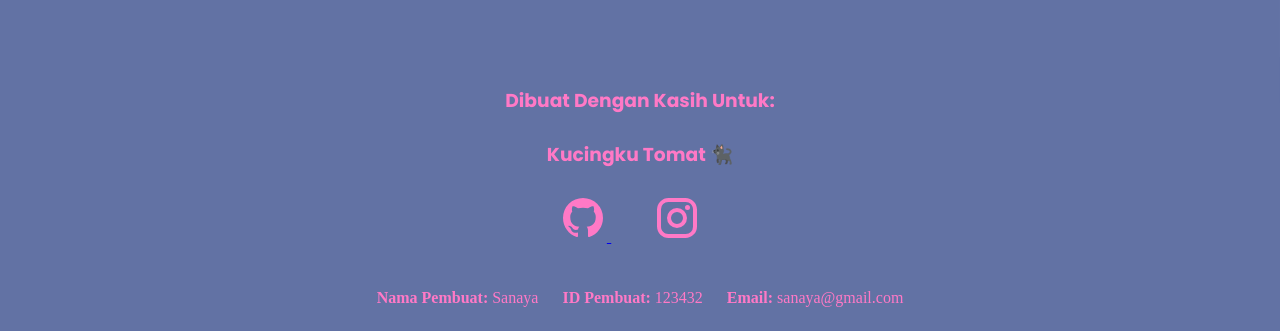
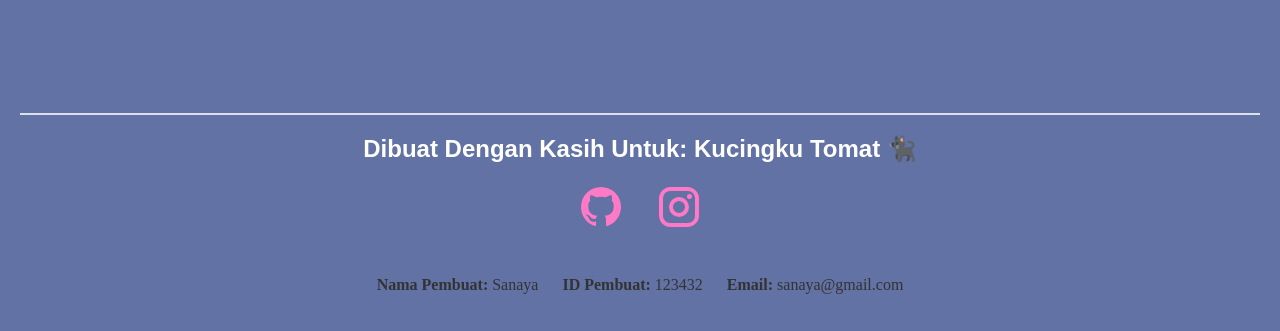
Before and after one commit to SanayaAlmatin/Submission-Dicoding1, a plain HTML site: page index.html in a window 1280 px wide. Shown: the part 2961-3292 px from the top of the page. Drawn offline with nearby package versions, Linux system fonts and the light colour scheme.

Commit message:
perbaikan tampilan main

```diff
--- a/index.html
+++ b/index.html
@@ -171,10 +171,12 @@
         </svg>
     </main>
     <footer>
-        <h3>Dibuat Dengan Kasih Untuk: <span>
-                <h4>Kucingku Tomat 🐈‍⬛</h4>
-            </span></h3>
-        <div style="margin-top: 20px;">
+        <footer>
+            <h3>Dibuat Dengan Kasih Untuk:
+                <span>Kucingku Tomat 🐈‍⬛</span>
+            </h3>
+
+            <div class="social-links">
                 <a href="https://github.com" target="_blank" class="nav-item">
                     <svg xmlns="http://www.w3.org/2000/svg" width="48" height="48" viewBox="0 0 24 24">
                         <path fill="#ff79c6"
@@ -182,7 +184,7 @@
                     </svg>
                     <span class="nav-text">GitHub</span>
                 </a>
-            &nbsp;&nbsp;&nbsp;&nbsp;
+
                 <a href="https://instagram.com" target="_blank" class="nav-item">
                     <svg xmlns="http://www.w3.org/2000/svg" width="48" height="48" viewBox="0 0 24 24">
                         <path fill="#ff79c6"
@@ -191,13 +193,16 @@
                     <span class="nav-text">Instagram</span>
                 </a>
             </div>
-        <div style="margin-top: 40px;">
+
+            <div class="creator-info">
                 <p>
                     <strong>Nama Pembuat:</strong> Sanaya &nbsp;&nbsp;&nbsp;&nbsp;
                     <strong>ID Pembuat:</strong> 123432 &nbsp;&nbsp;&nbsp;&nbsp;
                     <strong>Email:</strong> sanaya@gmail.com
                 </p>
             </div>
+        </footer>
+
     </footer>
 
 </body>
--- a/style.css
+++ b/style.css
@@ -250,16 +250,20 @@ main {
     margin: 0;
     padding: 0;
     display: flex;
-    flex-wrap: nowrap; /* Mencegah kolom bergeser ke bawah */
+    flex-wrap: nowrap;
+    /* Mencegah kolom bergeser ke bawah */
     margin-bottom: 50px;
     margin-left: 20px;
     margin-right: 20px;
-    justify-content: space-between; /* Menjaga jarak antar kolom */
+    justify-content: space-between;
+    /* Menjaga jarak antar kolom */
 }
 
 .column-foto {
-    flex: 1 1 0; /* Membuat kolom bisa menyesuaikan ukuran */
-    max-width: 50%; /* Menjaga ukuran kolom maksimal 50% */
+    flex: 1 1 0;
+    /* Membuat kolom bisa menyesuaikan ukuran */
+    max-width: 50%;
+    /* Menjaga ukuran kolom maksimal 50% */
     padding: 15px;
     text-align: center;
 }
@@ -475,14 +479,63 @@ main {
 }
 
 
-footer {
+/* footer {
     background-color: #6272a4;
     margin-top: -50px;
-    padding: 10px;
+    padding: 20px;
     text-align: center;
     color: #ff79c6;
     font-family: 'Poppins', sans-serif;
     font-weight: 300;
+    border-top: 2px solid #dee2e6;
+} */
+
+footer {
+    padding: 20px;
+    margin-top: -8px;
+    background-color: #6272a4;
+    text-align: center;
+    border-top: 2px solid #dee2e6;
+}
+
+footer h3, footer h4 {
+    margin: 0;
+    font-size: 1.5rem;
+    color: #fff;
+}
+
+.social-links {
+    display: flex;
+    justify-content: center;
+    margin-top: 20px;
+}
+
+.social-links a {
+    text-decoration: none;
+    color: #ff79c6;
+    margin: 0 15px;
+    display: flex;
+    flex-direction: column;
+    align-items: center;
+}
+
+.social-links svg {
+    margin-bottom: 5px;
+    transition: transform 0.2s;
+}
+
+.social-links a:hover svg {
+    transform: scale(1.1);
+}
+
+.creator-info {
+    margin-top: 40px;
+}
+
+.creator-info p {
+    margin: 0;
+    font-size: 1rem;
+    color: #333;
 }
 
 /* Media Query untuk tampilan di smartphone */
@@ -521,32 +574,6 @@ footer {
         font-size: 1.5em;
     }
 
-    footer {
-        text-align: center;
-        padding: 20px;
-        background-color: #6272a4;
-    }
-
-    /* @media (max-width: 480px) {
-        .navbar {
-            padding: 10px;
-        }
-
-        .nav-menu {
-            flex-direction: column;
-            width: 100%;
-            align-items: center;
-        }
-
-        .nav-item {
-            margin: 5px 0;
-        }
-
-        .nav-item a {
-            padding: 10px;
-        }
-    } */
-
     /* Dark Mode */
     body.dark {
         background-color: #292c35;
@@ -561,7 +588,6 @@ footer {
         color: #fff;
     }
 
-    @media (max-width: 768px) {
     .nav-menu {
         display: none;
         flex-direction: column;
@@ -612,6 +638,16 @@ footer {
         object-fit: cover;
     }
 
+    .frame {
+        height: 30vh;
+        padding: 0.4vmin;
+    }
+
+    .frame img {
+        width: 70%;
+        padding-top: 20px;
+    }
+
     .custom-prev,
     .custom-next {
         display: block;
@@ -641,19 +677,40 @@ footer {
     }
 
     .row-foto {
-            flex-wrap: nowrap; /* Memastikan tetap dalam baris horizontal */
-            overflow-x: auto; /* Menambahkan scrollbar horizontal untuk layar kecil jika perlu */
+        flex-wrap: nowrap;
+        /* Memastikan tetap dalam baris horizontal */
+        overflow-x: auto;
+        /* Menambahkan scrollbar horizontal untuk layar kecil jika perlu */
     }
 
     .column-foto {
-            max-width: 50%; /* Tetap menjaga ukuran kolom maksimal 50% */
+        max-width: 50%;
+        /* Tetap menjaga ukuran kolom maksimal 50% */
     }
 
     .mySwiperCards {
         width: 120px;
         height: 160px;
+        margin-bottom: 20px;
     }
 
+    footer{
+        margin-top: -8px;
     }
 
+    footer h3, footer h4 {
+        font-size: 1.2rem;
     }
+
+    .social-links {
+        flex-wrap: wrap;
+    }
+
+    .social-links a {
+        margin: 10px;
+    }
+
+    .creator-info p {
+        font-size: 0.9rem;
+    }
+}
```
Lines whose indentation alone changed are shown as unchanged.
